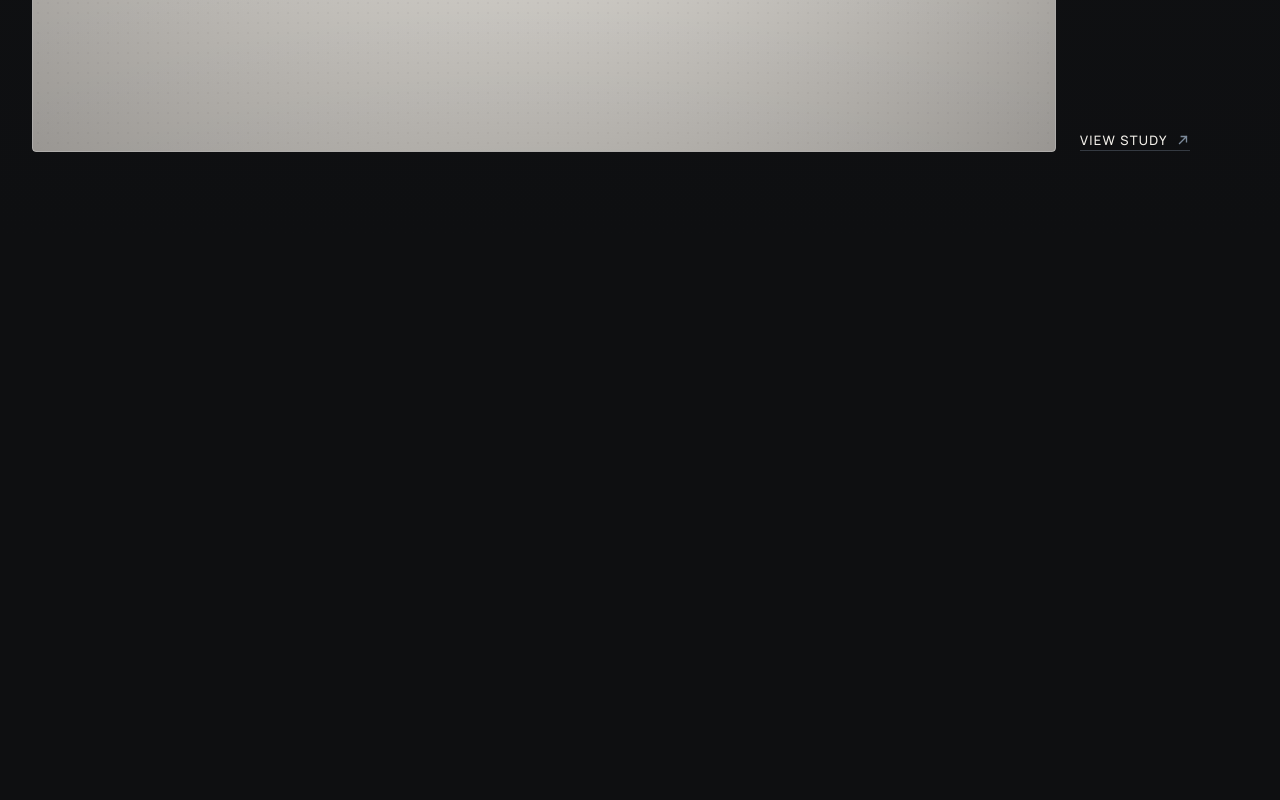
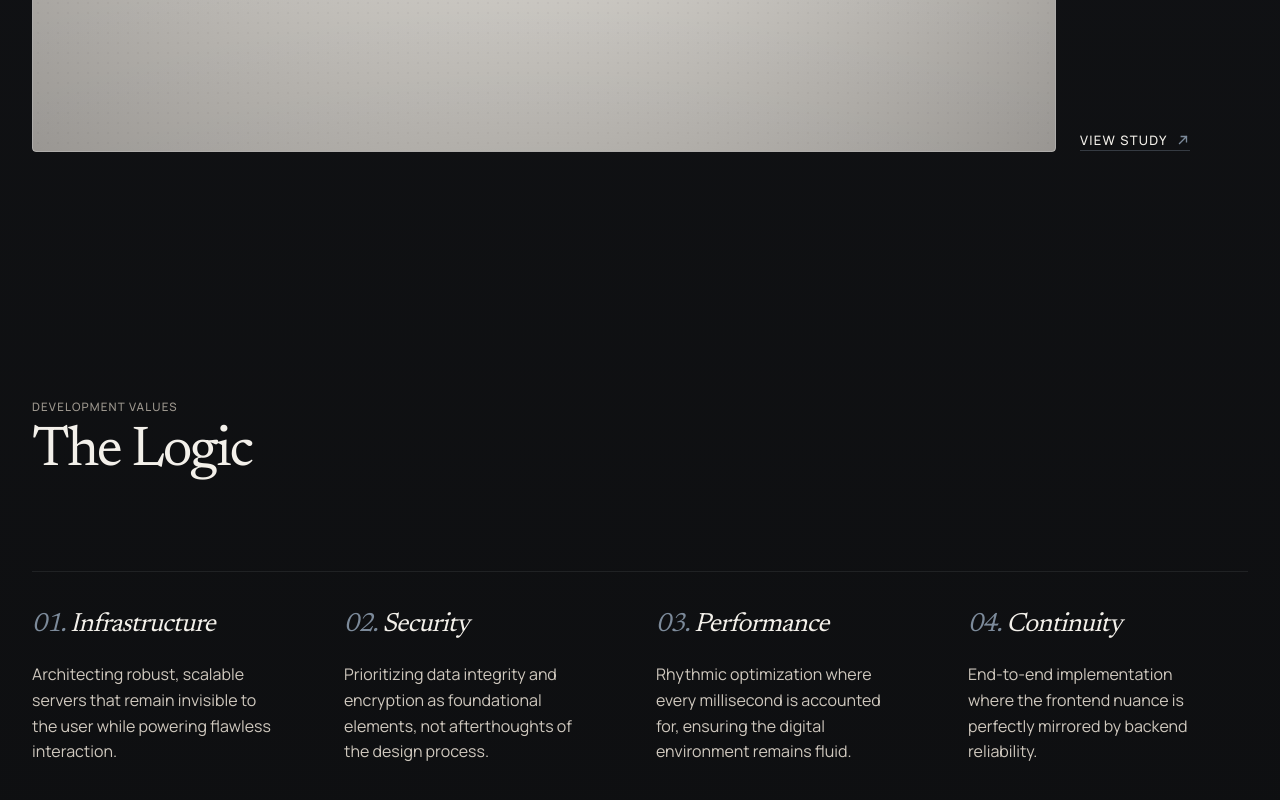
Before and after one commit to Sczeam/myportfolio, a Next.js app: page / in a window 1280 px wide. Shown: the part 2254-3054 px from the top of the page. Before the commit the page ends 2494 px from the top, so only its background shows below. Built offline with nearby package versions, Linux system fonts and the light colour scheme.

Commit message:
implement process lens section

```diff
--- a/app/page.tsx
+++ b/app/page.tsx
@@ -4,6 +4,8 @@ import {
 import { FeaturedProjectMotion } from "@/components/home/featured-project-motion";
 import { Hero } from "@/components/home/hero";
 import { OpeningSequenceMotion } from "@/components/home/opening-sequence-motion";
+import { ProcessLens } from "@/components/home/process-lens";
+import { ProcessLensMotion } from "@/components/home/process-lens-motion";
 import { SelectedWorkIntro } from "@/components/home/selected-work-intro";
 import { SelectedWorkIntroMotion } from "@/components/home/selected-work-intro-motion";
 import { ThesisSection } from "@/components/home/thesis-section";
@@ -17,12 +19,14 @@ export default function Home() {
       <ThesisSectionMotion />
       <SelectedWorkIntroMotion />
       <FeaturedProjectMotion />
+      <ProcessLensMotion />
       <Hero />
       <ThesisSection />
       <SelectedWorkIntro />
       {featuredProjects.map((project, index) => (
         <FeaturedProject key={project.slug} project={project} index={index} />
       ))}
+      <ProcessLens />
     </main>
   );
 }
--- /dev/null
+++ b/components/home/process-lens-motion.tsx
@@ -0,0 +1,129 @@
+"use client";
+
+import { useEffect } from "react";
+
+import gsap from "gsap";
+import { CustomEase } from "gsap/CustomEase";
+import { ScrollTrigger } from "gsap/ScrollTrigger";
+
+gsap.registerPlugin(CustomEase, ScrollTrigger);
+
+const processLensEasePrimary = CustomEase.create(
+  "process-lens-ease-primary",
+  "0.22,1,0.36,1",
+);
+
+export function ProcessLensMotion() {
+  useEffect(() => {
+    const section = document.querySelector<HTMLElement>("[data-process-lens]");
+    const kicker = document.querySelector<HTMLElement>("[data-process-lens-kicker]");
+    const title = document.querySelector<HTMLElement>("[data-process-lens-title]");
+    const rule = document.querySelector<HTMLElement>("[data-process-lens-rule]");
+    const items = gsap.utils.toArray<HTMLElement>("[data-process-lens-item]");
+    const reduceMotion = window.matchMedia("(prefers-reduced-motion: reduce)");
+
+    if (
+      !section ||
+      !kicker ||
+      !title ||
+      !rule ||
+      items.length === 0 ||
+      reduceMotion.matches
+    ) {
+      return;
+    }
+
+    const reset = () => {
+      gsap.set(kicker, {
+        opacity: 0,
+        y: 24,
+      });
+      gsap.set(title, {
+        opacity: 0,
+        y: 24,
+      });
+      gsap.set(rule, {
+        opacity: 0,
+        scaleX: 0,
+        transformOrigin: "left center",
+      });
+      gsap.set(items, {
+        opacity: 0,
+        y: 24,
+      });
+    };
+
+    reset();
+
+    let hasPlayed = false;
+
+    const play = () => {
+      if (hasPlayed) {
+        return;
+      }
+
+      hasPlayed = true;
+
+      const reveal = gsap.timeline({
+        defaults: {
+          ease: processLensEasePrimary,
+        },
+      });
+
+      reveal.to(
+        kicker,
+        {
+          opacity: 1,
+          y: 0,
+          duration: 0.56,
+        },
+        0,
+      );
+
+      reveal.to(
+        title,
+        {
+          opacity: 1,
+          y: 0,
+          duration: 0.56,
+        },
+        0.15,
+      );
+
+      reveal.to(
+        rule,
+        {
+          opacity: 1,
+          scaleX: 1,
+          duration: 0.56,
+        },
+        0.18,
+      );
+
+      reveal.to(
+        items,
+        {
+          opacity: 1,
+          y: 0,
+          duration: 0.56,
+          stagger: 0.15,
+        },
+        0.22,
+      );
+    };
+
+    const trigger = ScrollTrigger.create({
+      trigger: section,
+      start: "top 78%",
+      invalidateOnRefresh: true,
+      onEnter: play,
+    });
+
+    return () => {
+      trigger.kill();
+      reset();
+    };
+  }, []);
+
+  return null;
+}
--- /dev/null
+++ b/components/home/process-lens.tsx
@@ -0,0 +1,83 @@
+import { Container } from "@/components/ui/container";
+
+const processPrinciples = [
+  {
+    index: "01",
+    title: "Infrastructure",
+    description:
+      "Architecting robust, scalable servers that remain invisible to the user while powering flawless interaction.",
+  },
+  {
+    index: "02",
+    title: "Security",
+    description:
+      "Prioritizing data integrity and encryption as foundational elements, not afterthoughts of the design process.",
+  },
+  {
+    index: "03",
+    title: "Performance",
+    description:
+      "Rhythmic optimization where every millisecond is accounted for, ensuring the digital environment remains fluid.",
+  },
+  {
+    index: "04",
+    title: "Continuity",
+    description:
+      "End-to-end implementation where the frontend nuance is perfectly mirrored by backend reliability.",
+  },
+] as const;
+
+export function ProcessLens() {
+  return (
+    <section
+      id="process"
+      data-process-lens
+      className="relative overflow-clip pb-20 pt-[6.5rem] sm:pb-24 sm:pt-[7.5rem] lg:pb-[8rem] lg:pt-[10rem]"
+      aria-labelledby="process-lens-heading"
+    >
+      <Container width="wide" className="relative lg:px-[8.5rem]">
+        <div
+          className="max-w-[18rem] sm:max-w-[22rem] lg:max-w-[19rem]"
+          data-process-lens-header
+        >
+          <p className="type-label text-accent" data-process-lens-kicker>
+            Development Values
+          </p>
+          <h2
+            id="process-lens-heading"
+            className="mt-3 font-display text-[clamp(2.7rem,4.4vw,4rem)] leading-[0.94] tracking-[-0.04em] text-text-primary"
+            data-process-lens-title
+          >
+            The Logic
+          </h2>
+        </div>
+
+        <div
+          className="mt-14 h-px w-full bg-[rgba(68,71,76,0.32)] lg:mt-[5.75rem]"
+          data-process-lens-rule
+        />
+
+        <div
+          className="mt-8 grid gap-10 sm:grid-cols-2 sm:gap-x-8 sm:gap-y-12 lg:mt-10 lg:grid-cols-4 lg:gap-x-8 lg:gap-y-0"
+          data-process-lens-grid
+        >
+          {processPrinciples.map((principle) => (
+            <article
+              key={principle.index}
+              className="max-w-[16.5rem]"
+              data-process-lens-item
+            >
+              <h3 className="font-display text-[clamp(1.65rem,2vw,2rem)] italic leading-none tracking-[-0.03em] text-text-primary">
+                <span className="text-accent">{principle.index}.</span>{" "}
+                {principle.title}
+              </h3>
+              <p className="type-body mt-6 max-w-[15.5rem] text-text-secondary">
+                {principle.description}
+              </p>
+            </article>
+          ))}
+        </div>
+      </Container>
+    </section>
+  );
+}
```
